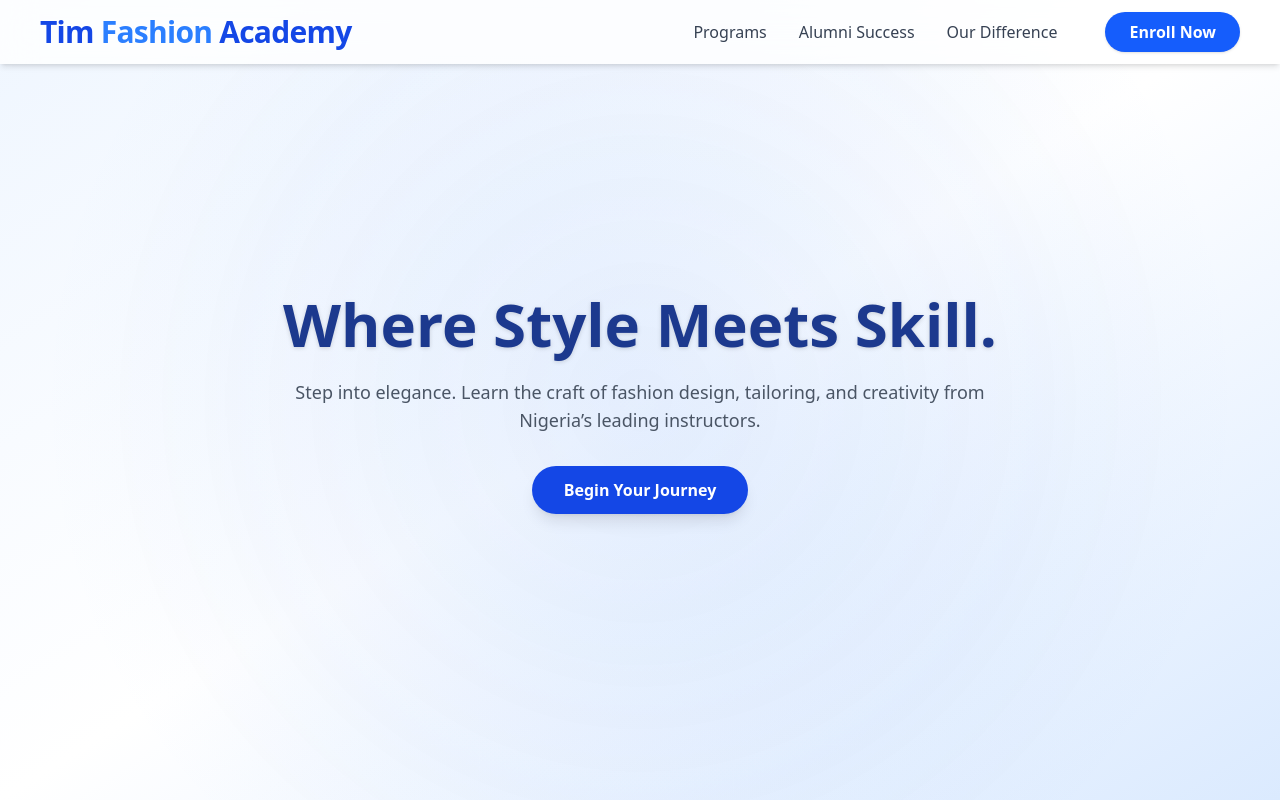
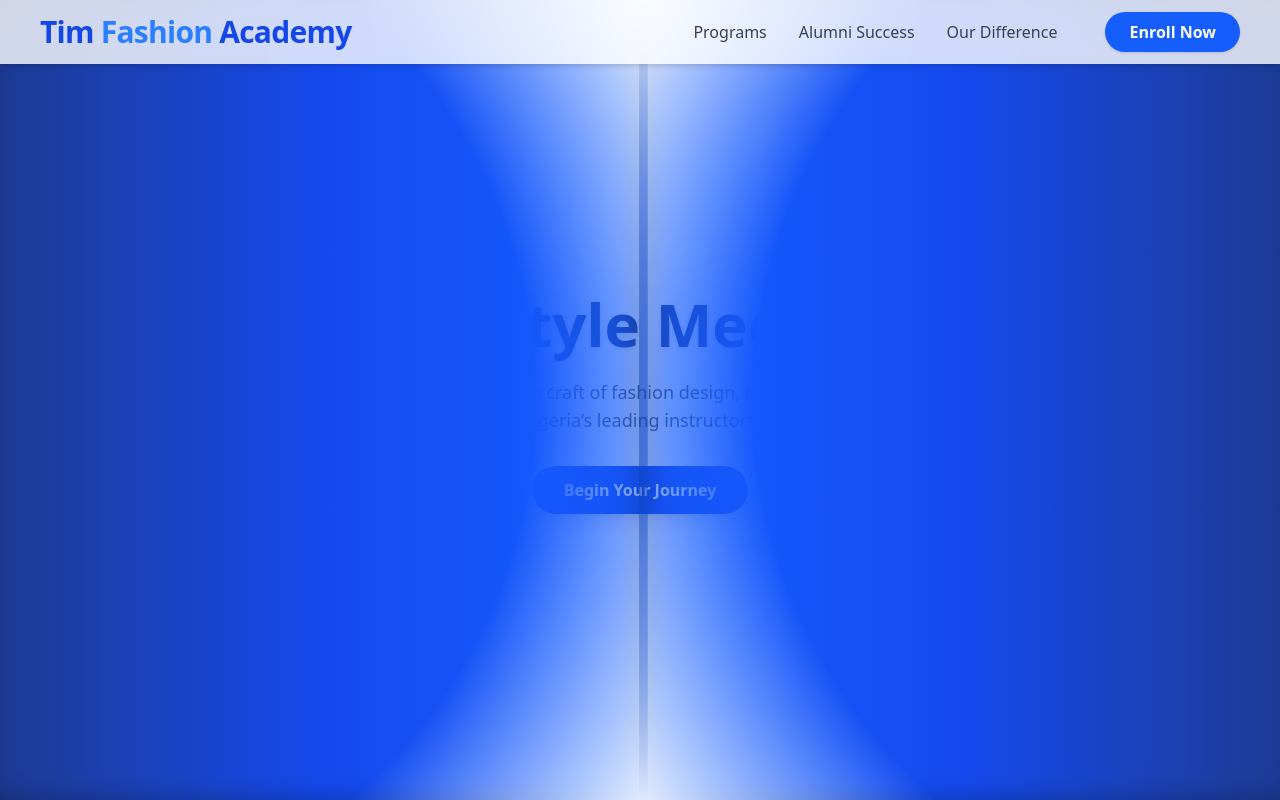
Before and after one commit to apreezofficial/6kfashion, a Next.js app: page / in a window 1280 px wide. Shown: the top 800 px of the page. Built offline with nearby package versions, Linux system fonts and the light colour scheme.

Commit message:
Update HeroMain.tsx

```diff
--- a/src/app/HeroMain.tsx
+++ b/src/app/HeroMain.tsx
@@ -7,13 +7,20 @@ const Hero: React.FC = () => {
 
   useEffect(() => {
     const playCurtain = async () => {
-      // Play sound at the same time the curtain opens
-      const audio = new Audio("https://tim-academy.pxxl.pro/sounds/welcome.mp3");
-      audio.volume = 0.5;
-      audio.play().catch(() => {});
-      // Start the curtain animation
+      // Play whoosh first
+      const whoosh = new Audio("https://tim-academy.pxxl.pro/sounds/curtain-whoosh.mp3");
+      whoosh.volume = 0.6;
+      whoosh.play().catch(() => {});
+
+      // Open curtain animation
       await controls.start("open");
+
+      // Then play chime
+      const chime = new Audio("https://tim-academy.pxxl.pro/sounds/welcome.mp3");
+      chime.volume = 0.4;
+      chime.play().catch(() => {});
     };
+
     playCurtain();
   }, [controls]);
 
@@ -23,11 +30,11 @@ const Hero: React.FC = () => {
       className="relative flex flex-col items-center justify-center min-h-screen overflow-hidden
       bg-gradient-to-br from-blue-50 via-white to-blue-100 text-center"
     >
-      {/* ✨ Ambient gradient pulse */}
+      {/* 🌈 Ambient shimmer light */}
       <motion.div
-        animate={{ opacity: [0.3, 0.6, 0.3] }}
-        transition={{ duration: 3, repeat: Infinity, ease: "easeInOut" }}
-        className="absolute inset-0 bg-[radial-gradient(circle_at_center,rgba(59,130,246,0.15)_0%,transparent_80%)]"
+        animate={{ opacity: [0.2, 0.6, 0.3] }}
+        transition={{ duration: 4, repeat: Infinity, ease: "easeInOut" }}
+        className="absolute inset-0 bg-[radial-gradient(circle_at_center,rgba(59,130,246,0.12)_0%,transparent_80%)]"
       />
 
       {/* 🎭 Left Curtain */}
@@ -36,17 +43,15 @@ const Hero: React.FC = () => {
         animate={controls}
         variants={{
           open: {
-            x: "-110%",
-            transition: {
-              duration: 1.2,
-              ease: [0.77, 0, 0.175, 1],
-            },
+            x: "-120%",
+            transition: { duration: 1.5, ease: [0.76, 0, 0.24, 1] },
           },
         }}
         className="absolute top-0 left-0 w-1/2 h-full z-30
         bg-gradient-to-r from-blue-900 via-blue-700 to-blue-600
-        shadow-[inset_-8px_0_20px_rgba(0,0,0,0.25)]
-        will-change-transform"
+        shadow-[inset_-12px_0_25px_rgba(0,0,0,0.3)]
+        [mask-image:radial-gradient(circle_at_left_center,black_70%,transparent_100%)]
+        animate-curtainWave"
       />
 
       {/* 🎭 Right Curtain */}
@@ -55,24 +60,30 @@ const Hero: React.FC = () => {
         animate={controls}
         variants={{
           open: {
-            x: "110%",
-            transition: {
-              duration: 1.2,
-              ease: [0.77, 0, 0.175, 1],
-            },
+            x: "120%",
+            transition: { duration: 1.5, ease: [0.76, 0, 0.24, 1] },
           },
         }}
         className="absolute top-0 right-0 w-1/2 h-full z-30
         bg-gradient-to-l from-blue-900 via-blue-700 to-blue-600
-        shadow-[inset_8px_0_20px_rgba(0,0,0,0.25)]
-        will-change-transform"
+        shadow-[inset_12px_0_25px_rgba(0,0,0,0.3)]
+        [mask-image:radial-gradient(circle_at_right_center,black_70%,transparent_100%)]
+        animate-curtainWave"
       />
 
-      {/* ✨ Hero Text */}
+      {/* ✨ Sparkle effect after reveal */}
       <motion.div
-        initial={{ opacity: 0, scale: 0.95, y: 15 }}
+        initial={{ opacity: 0, scale: 0.5 }}
+        animate={{ opacity: [0, 1, 0], scale: [1, 1.3, 1] }}
+        transition={{ delay: 1.4, duration: 1.2 }}
+        className="absolute inset-0 bg-[radial-gradient(circle,rgba(255,255,255,0.4)_0%,transparent_60%)] z-20 pointer-events-none"
+      />
+
+      {/* 🪩 Hero Text */}
+      <motion.div
+        initial={{ opacity: 0, scale: 0.9, y: 30 }}
         animate={{ opacity: 1, scale: 1, y: 0 }}
-        transition={{ delay: 1, duration: 0.6, ease: "easeOut" }}
+        transition={{ delay: 1.2, duration: 0.7, ease: "easeOut" }}
         className="relative z-20 max-w-3xl px-6"
       >
         <h1 className="text-4xl md:text-6xl font-extrabold text-blue-900 leading-tight mb-4 drop-shadow-sm">
@@ -91,12 +102,23 @@ const Hero: React.FC = () => {
         </a>
       </motion.div>
 
-      {/* 🔵 Light aura pulse */}
+      {/* 🌫 Light aura pulse */}
       <motion.div
         animate={{ opacity: [0.4, 0.7, 0.4], scale: [1, 1.08, 1] }}
         transition={{ repeat: Infinity, duration: 4, ease: "easeInOut" }}
         className="absolute inset-0 bg-[radial-gradient(circle_at_center,rgba(59,130,246,0.1)_0%,transparent_70%)]"
       />
+
+      {/* 👇 Keyframes for wave movement */}
+      <style>{`
+        @keyframes curtainWave {
+          0%, 100% { transform: translateX(0) scaleX(1); filter: brightness(1); }
+          50% { transform: translateX(5px) scaleX(1.02); filter: brightness(1.05); }
+        }
+        .animate-curtainWave {
+          animation: curtainWave 3s ease-in-out infinite;
+        }
+      `}</style>
     </section>
   );
 };
```
